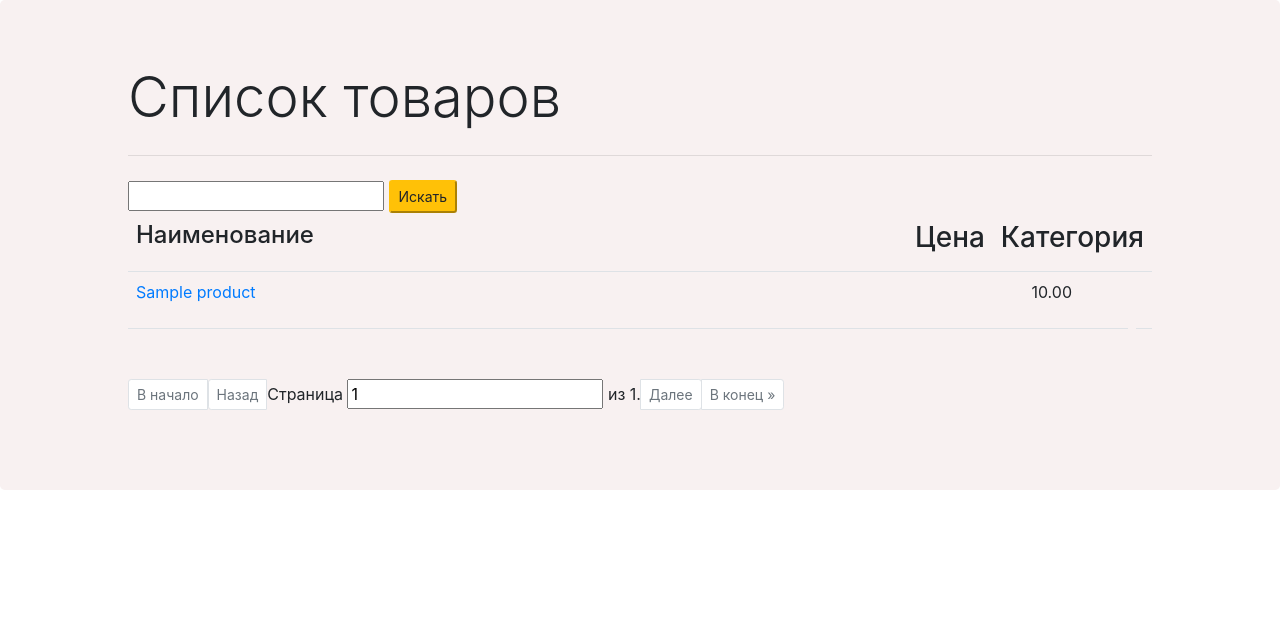
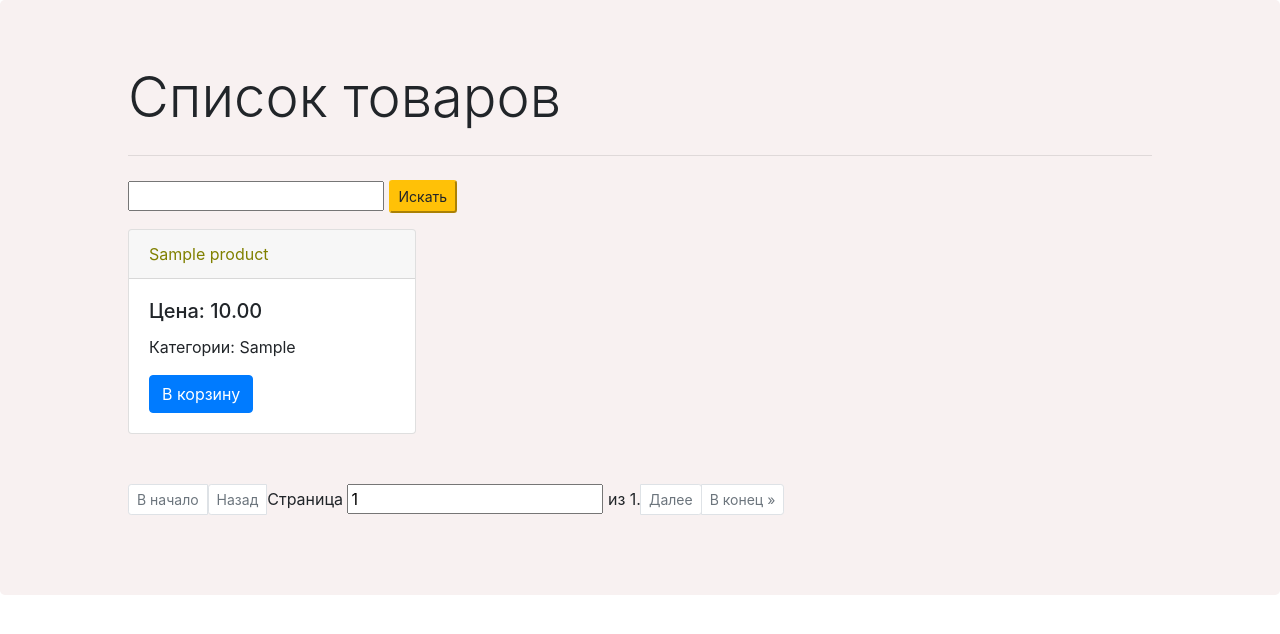
Before and after one commit to azazellooo/classwork48, a Django app: page / in a window 1280 px wide. Shown: the part 56-690 px from the top of the page. Run offline with Django 3.2, Linux system fonts and the light colour scheme; tables that the repository leaves empty hold one stand-in row (values such as "Sample post"); parts of the project's set-up code (start-up, migrations or seed data) failed here and were passed over.

Commit message:
перписана страница добавления товара на CreateView

```diff
--- a/source/hello/urls.py
+++ b/source/hello/urls.py
@@ -18,7 +18,7 @@ from django.urls import path
 
 from webapp.views import (ProductListView,
                           product_view,
-                          product_create_view,
+                          ProductCreateView,
                           product_update_view,
                           product_delete_view
                           )
@@ -27,7 +27,7 @@ urlpatterns = [
     path('admin/', admin.site.urls),
     path('', ProductListView.as_view(), name='product-list'),
     path('<int:pk>/', product_view, name='product-view'),
-    path('product/add', product_create_view, name='product-add'),
+    path('product/add', ProductCreateView.as_view(), name='product-add'),
     path('product/<int:pk>/update', product_update_view, name='product-update'),
     path('product/<int:pk>/delete', product_delete_view, name='product-delete')
 ]
--- a/source/webapp/templates/product-list.html
+++ b/source/webapp/templates/product-list.html
@@ -8,17 +8,22 @@
             <h3>Нет товаров</h3>
         {% else %}
             {% include 'partial/search_form.html' %}
-            <div class="d-flex ">
-                <div class="p-2 flex-grow-1 border-bottom"> <h4 class="fw-bold">Наименование</h4> </div>
-                <div class="p-2 border-bottom">  <h3 class="fw-bold">Цена</h3> </div>
-                <div class="p-2 border-bottom">  <h3 class="fw-bold">Категория</h3> </div>
+            {% for product in products %}
+            <div class="card mt-3" style="width: 18rem;">
+            <div class="card-header">
+            <a href="{% url 'product-view' product.id %}" style="color: olive">{{ product.name }}</a>
             </div>
-            {% for product in products %}
-                <div class="d-flex">
-                <div class="p-2 flex-grow-1 border-bottom"> <a href="{% url 'product-view' product.id %}">{{ product.name }}</a></div>
-                <div class="p-2 border-bottom"> <p class="text-end mr-5">{{ product.price}}</p></div>
-                <div class="p-2 border-bottom ml-2"> {{ product.get_category_display}}</div>
-                </div>
+            <div class="card-body">
+            <h5 class="card-title">Цена: {{ product.price}}</h5>
+            <p class="card-text">Категории:
+                {% for category in product.category.all %} {{ category.category }}
+                {% if not forloop.last %},
+                {% endif %}
+                {% endfor %}
+            </p>
+            <a href="#" class="btn btn-primary">В корзину</a>
+            </div>
+            </div>
             {% endfor %}
             <div style="margin-top: 50px">
                 {% include 'partial/pagination.html' %}
--- a/source/webapp/templates/product_create.html
+++ b/source/webapp/templates/product_create.html
@@ -5,7 +5,7 @@
     <h1>Новый продукт</h1>
 
     <form action="{% url "product-add" %}" method="post">
-        {% include "product_form.html" %}
+        {% include "partial/product_form.html" %}
         <div class="col-sm-10" >
           <input class="btn btn-success" type="submit" value="Создать"/>
         </div>
--- a/source/webapp/views.py
+++ b/source/webapp/views.py
@@ -2,9 +2,10 @@ from urllib.parse import urlencode
 
 from django.db.models import Q
 from django.shortcuts import render, get_object_or_404, redirect
+from django.urls import reverse_lazy
 from django.views.generic import ListView, DetailView, CreateView, UpdateView, DeleteView
 
-from webapp.models import Product, category_choices
+from webapp.models import Product
 from webapp.forms import ProductForm, SearchForm
 
 
@@ -49,22 +50,22 @@ def product_view(request, pk):
     return render(request, 'product_view.html', context={'product': product})
 
 
-def product_create_view(request):
-    if request.method == 'GET':
-        form = ProductForm()
-        return render(request, 'product_create.html', context={'choices': category_choices, 'form': form})
-    elif request.method == 'POST':
-        form = ProductForm(data=request.POST)
-        if form.is_valid():
-            product = Product.objects.create(
-                name=form.cleaned_data.get('name'),
-                description=form.cleaned_data.get('description'),
-                category=form.cleaned_data.get('category'),
-                remainder=form.cleaned_data.get('remainder'),
-                price=form.cleaned_data.get('price')
-            )
-            return redirect('product-view', pk=product.id)
-        return render(request, 'product_create.html', context={'form': form})
+class ProductCreateView(CreateView):
+    model = Product
+    form_class = ProductForm
+    template_name = 'product_create.html'
+    success_url = reverse_lazy('product-list')
+
+    def form_valid(self, form):
+        categories = form.cleaned_data.pop('category')
+        product = Product()
+        for key, value in form.cleaned_data.items():
+            setattr(product, key, value)
+
+        product.save()
+        product.category.set(categories)
+
+        return super().form_valid(form)
 
 
 def product_update_view(request, pk):
```
